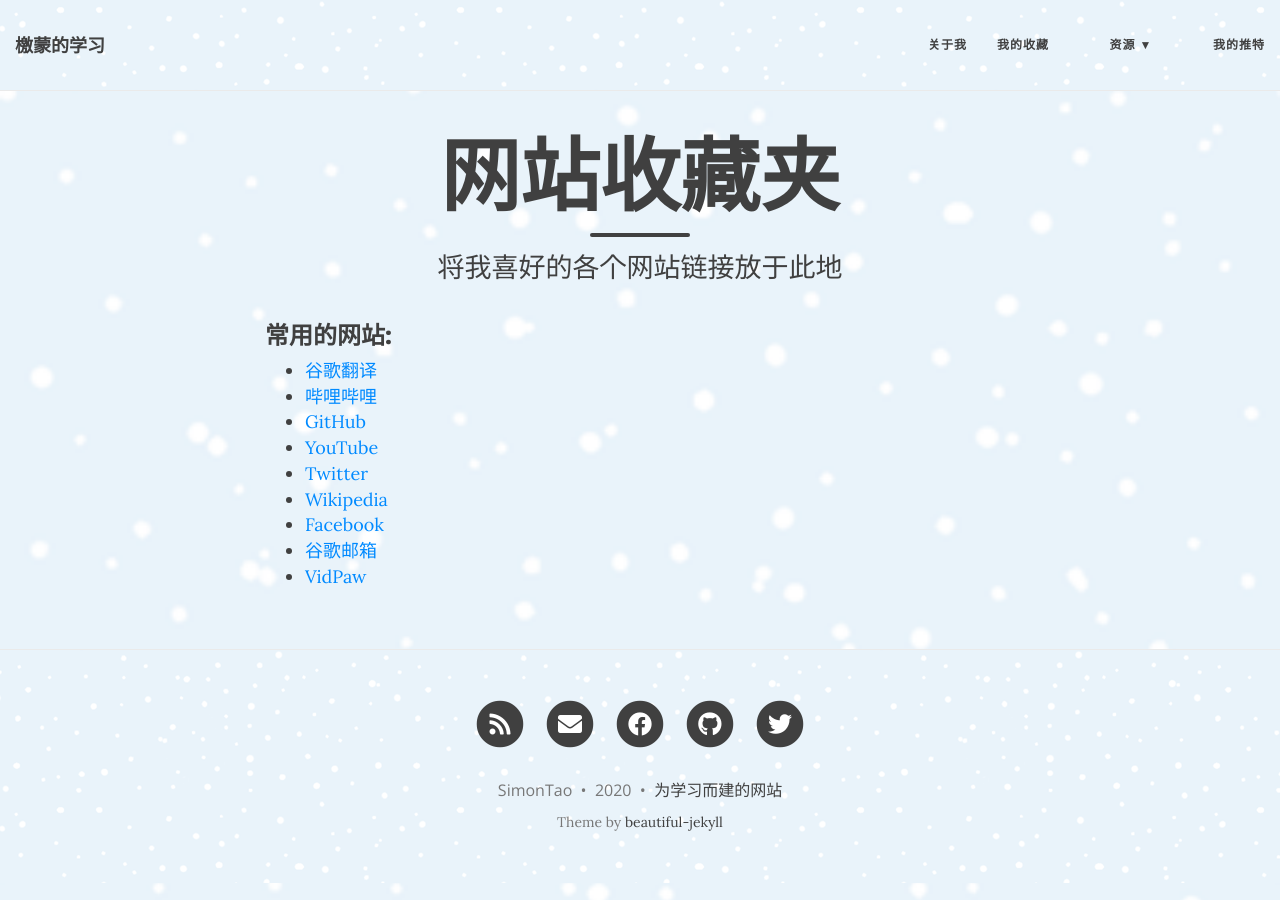
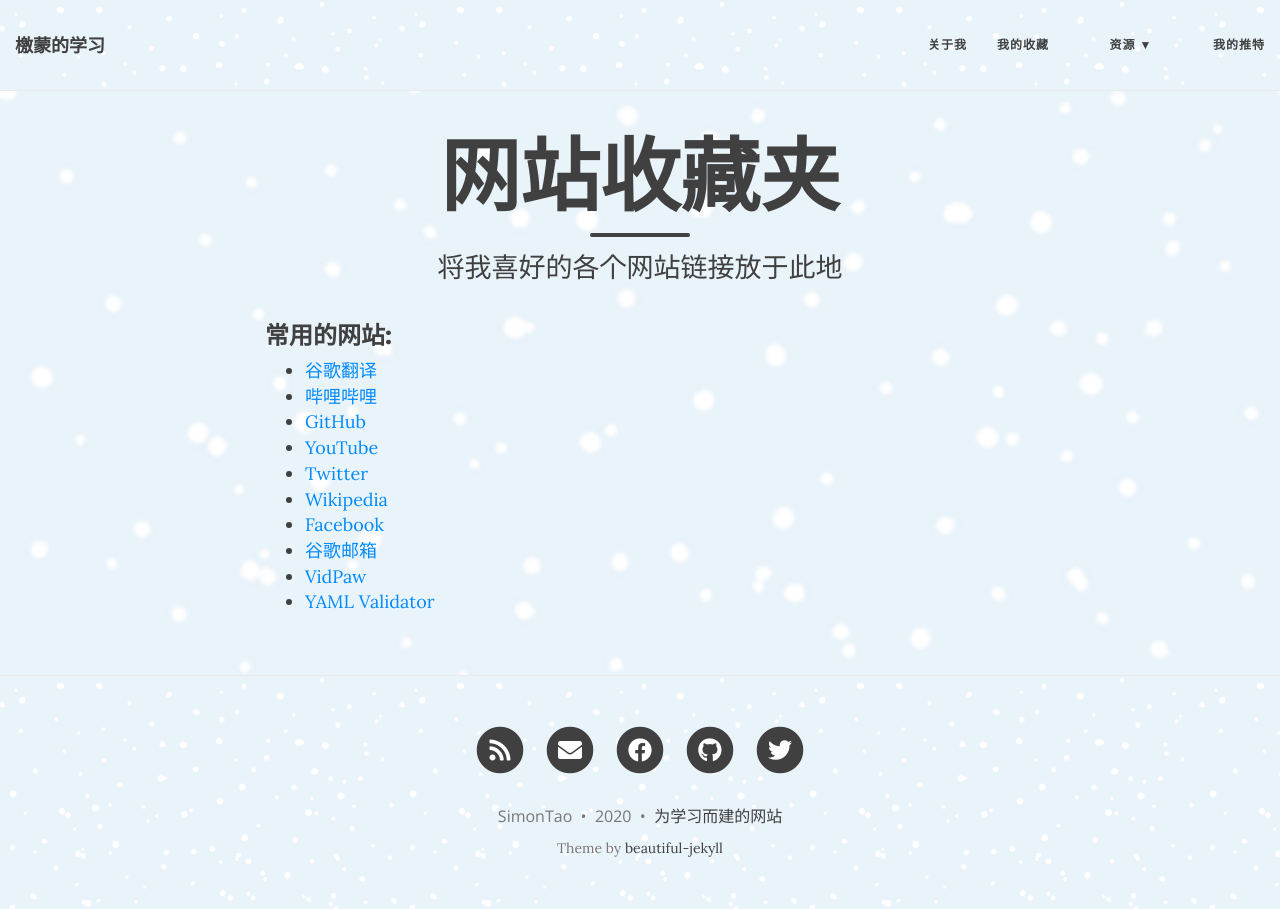
Before and after one commit to SimonTao0831/SimonTao0831.github.io, a Jekyll site: the page built from myfavorite.md, in a window 1280 px wide. Built offline with Jekyll 4.4.1, drawn with Linux system fonts in a browser that asks for light colours; nearby versions of some CDN libraries.

Commit message:
Update myfavorite.md

```diff
--- a/myfavorite.md
+++ b/myfavorite.md
@@ -15,3 +15,4 @@
 - [Facebook](https://www.facebook.com/)
 - [谷歌邮箱](https://mail.google.com/mail/u/0/#inbox)
 - [VidPaw](https://www.vidpaw.com/en/)
+- [YAML Validator](https://codebeautify.org/yaml-validator)
```
